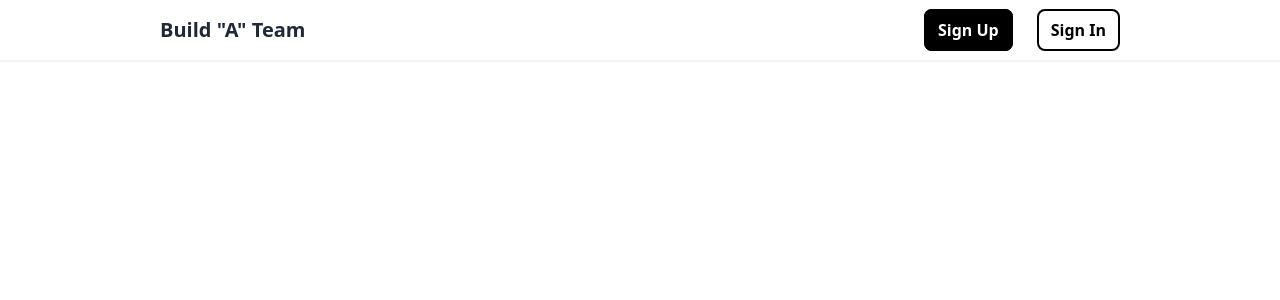
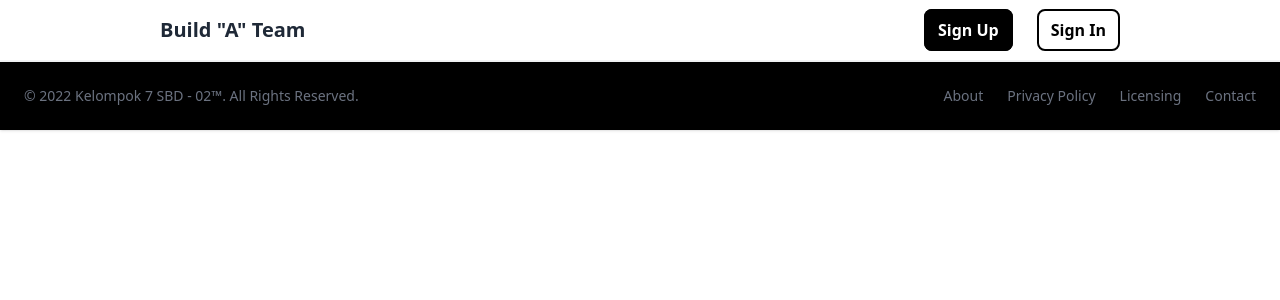
Before and after one commit to aidanazkafaro/build-a-team-frontend, a React (Create React App) app: page /HomePage in a window 1280 px wide. Shown: the top 300 px of the page. Built offline with nearby package versions, Linux system fonts and the light colour scheme.

Commit message:
bersihin kodingan

```diff
--- a/package.json
+++ b/package.json
@@ -8,10 +8,12 @@
     "@testing-library/react": "^13.2.0",
     "@testing-library/user-event": "^13.5.0",
     "nodemon": "^2.0.16",
+    "pg-hstore": "^2.3.4",
     "react": "^18.1.0",
     "react-dom": "^18.1.0",
     "react-router-dom": "^6.3.0",
     "react-scripts": "5.0.1",
+    "sequelize": "^6.20.0",
     "web-vitals": "^2.1.4"
   },
   "scripts": {
--- a/src/pages/HomePage.js
+++ b/src/pages/HomePage.js
@@ -1,4 +1,5 @@
 import React, { useState } from 'react'
+import Footer from '../components/Footer';
 import { ResponsiveNavBar } from '../components/Navbar';
 
 const HomePage = () => {
@@ -10,6 +11,8 @@ const HomePage = () => {
   return (
     <>
       <ResponsiveNavBar />
+      <Footer />
+
     </>
   );
 };
--- a/src/pages/SignInPage.js
+++ b/src/pages/SignInPage.js
@@ -1,4 +1,5 @@
 import React from "react";
+import Footer from "../components/Footer";
 import { ResponsiveNavBar } from "../components/Navbar";
 import SignIn from "../components/SignIn";
 
@@ -7,6 +8,8 @@ const LoginPage = () => {
     <>
       <ResponsiveNavBar />
       <SignIn />
+      <Footer />
+
     </>
   );
 };
--- a/src/pages/SignUpPage.js
+++ b/src/pages/SignUpPage.js
@@ -9,7 +9,6 @@ const SignUpPage = () => {
       <ResponsiveNavBar />
       <SignUp />
       <Footer />
-
     </>
   );
 };
```
Also changed, not shown: 1 other file (tests, documents, lock files or other folders).
